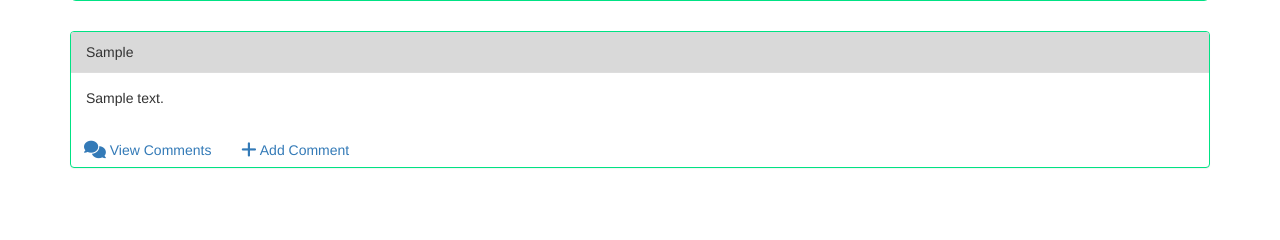
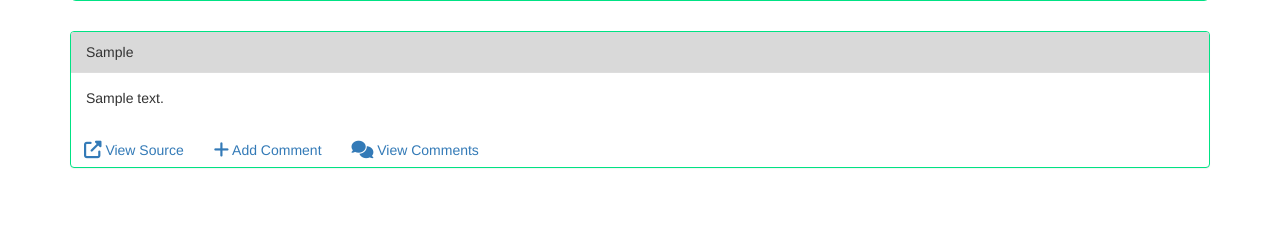
Before and after one commit to VitBenton88/NewsScraper, a Node server app: template views/index.handlebars in a window 1280 px wide. Shown: the part 389-629 px from the top of the page. Run offline with Node 20, Linux system fonts and the light colour scheme; tables that the repository leaves empty hold one stand-in row (values such as "Sample post"); the template is opened without the code that fills it: values that come from a table or form of the project are taken from there, most other values are stand-ins (such as "Sample title", 1, 10 or a date in 2020); some libraries are stand-ins or nearby versions.

Commit message:
added link to article source, also rearranged scrape path to include validation and render page asynchronously

```diff
--- a/views/index.handlebars
+++ b/views/index.handlebars
@@ -14,11 +14,14 @@
           {{/each}}
         </ul>
 
+        <a class="btn" data-toggle="modal" target="_blank" href="{{this.link}}">
+        <i class="fa fa-external-link fa-lg"></i> View Source</a>
+
+        <a class="btn" data-toggle="modal" data-article="{{this._id}}" data-target="#myModal" href="#">
+        <i class="fa fa-plus fa-lg"></i> Add Comment</a>
+
         <a class="btn" href="#">
         <i class="fa fa-comments fa-lg"></i> View Comments</a>
-
-        <a class="btn" data-toggle="modal" data-target="#myModal" href="#">
-        <i class="fa fa-plus fa-lg"></i> Add Comment</a>
 
     </div>
   </div>
```
Also changed, not shown: routes/html-routes.js (+24 -12 lines), 1 other file.
